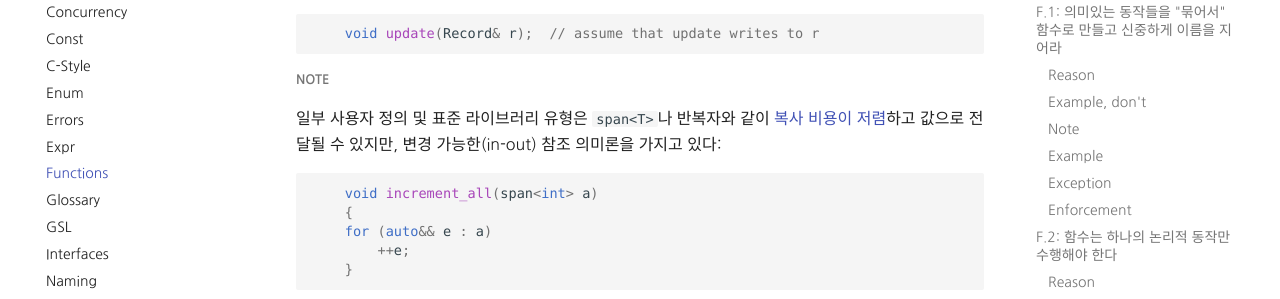
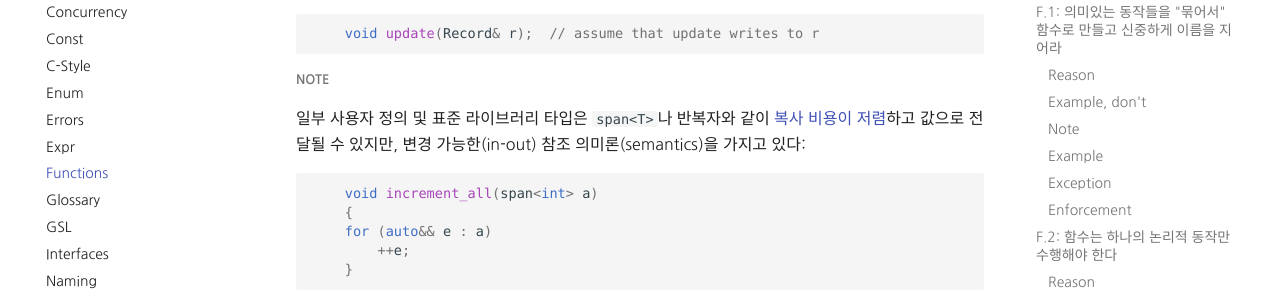
Before and after one commit to CppKorea/CppCoreGuidelines, an MkDocs documentation site: the page built from sections/Functions.md, in a window 1280 px wide and 900 px high, scrolled down 14391 px. Shown: the part 150-449 px from the top of the window. Built offline with MkDocs 1.6.1 and Material for MkDocs 9.7.7, drawn with Linux system fonts in a browser that asks for light colours; some web fonts are replaced; comment, search, counter and statistics services are not loaded.

Commit message:
Update sections/Functions.md
Co-authored-by: Park DongHa <luncliff@gmail.com>

````diff
--- a/sections/Functions.md
+++ b/sections/Functions.md
@@ -616,7 +616,7 @@ optional 값에 대해 알고 있다면, 포인터를 사용하거나, `std::opt
 
 ##### Note
 
-일부 사용자 정의 및 표준 라이브러리 유형은 `span<T>`나 반복자와 같이 [복사 비용이 저렴](#Rf-in)하고 값으로 전달될 수 있지만, 변경 가능한(in-out) 참조 의미론을 가지고 있다:
+일부 사용자 정의 및 표준 라이브러리 타입은 `span<T>`나 반복자와 같이 [복사 비용이 저렴](#Rf-in)하고 값으로 전달될 수 있지만, 변경 가능한(in-out) 참조 의미론(semantics)을 가지고 있다:
 
 ```c++
     void increment_all(span<int> a)
````
